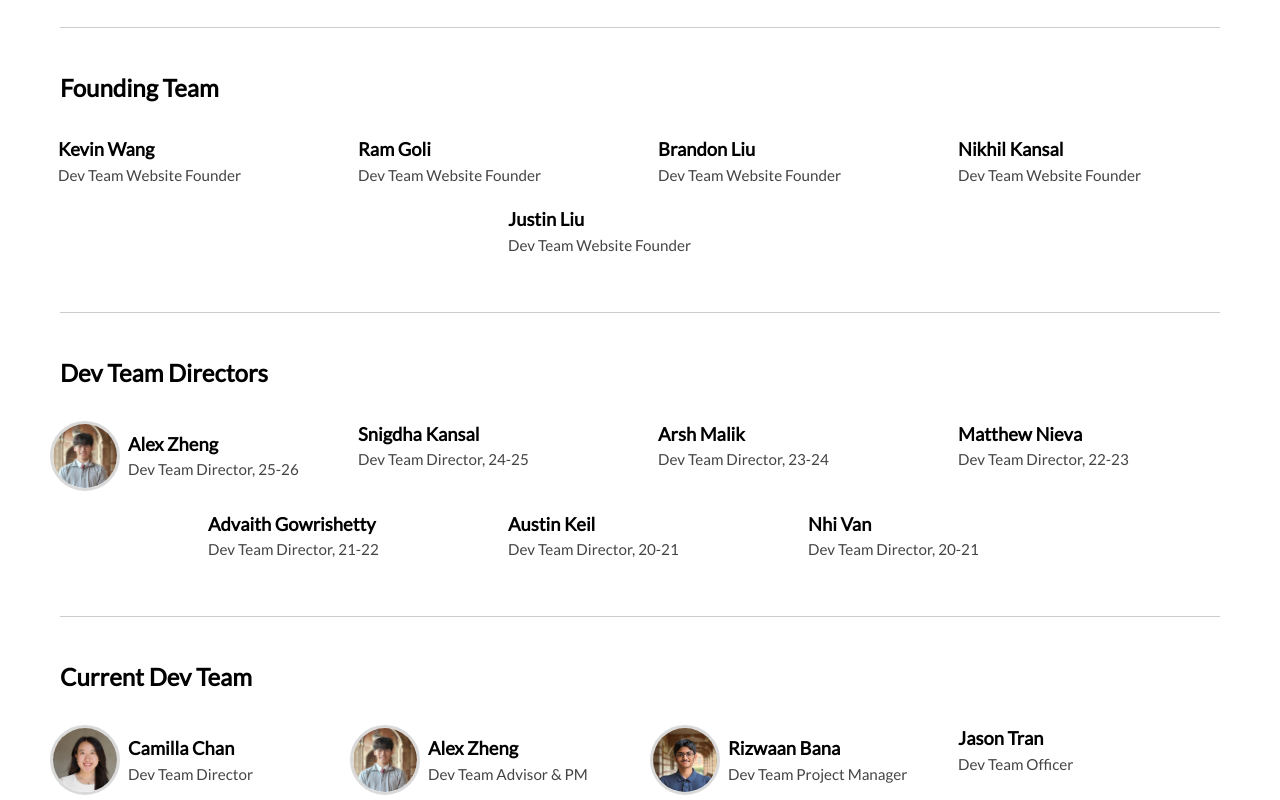
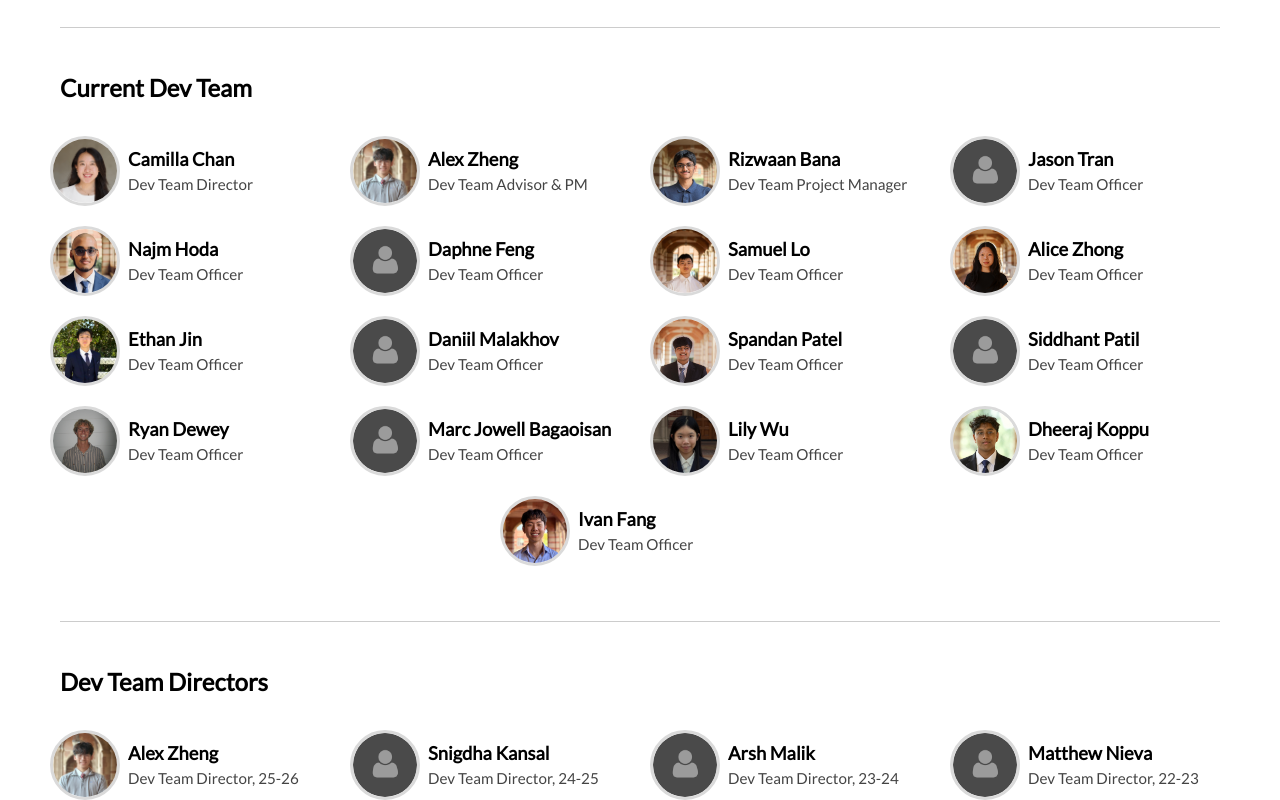
Before and after one commit to uclaacm/membership-portal-ui, a Next.js app: page /resources in a window 1280 px wide. Shown: the part 860-1660 px from the top of the page. Built offline with nearby package versions, Linux system fonts and the light colour scheme; no server answers.

Commit message:
Fixed pfp placeholder and credits order

```diff
--- a/app/resources/officerTile.js
+++ b/app/resources/officerTile.js
@@ -2,10 +2,8 @@ export default function OfficerTile({ officer }) {
   const { name, position, email, picture } = officer;
   return (
     <div className="officer-tile">
-      {picture && (
-        // eslint-disable-next-line @next/next/no-img-element
-        <img src={picture} alt={name} />
-      )}
+      {/* eslint-disable-next-line @next/next/no-img-element */}
+      <img src={picture || '/unknown.png'} alt={name} />
       <div className="content">
         {name && <span className="name">{name}</span>}
         {position && <span className="position">{position}</span>}
--- a/app/resources/resources.jsx
+++ b/app/resources/resources.jsx
@@ -18,9 +18,9 @@ export default function Resources() {
         ))}
       </div>
       {[
+        { title: 'Current Dev Team', key: 'currentDevTeam' },
+        { title: 'Dev Team Directors', key: 'devTeamDirectors' },
         { title: 'Founding Team', key: 'foundingTeam' },
-        { title: 'Dev Team Directors', key: 'devTeamDirectors' },
-        { title: 'Current Dev Team', key: 'currentDevTeam' },
       ].map(({ title, key }) =>
         Config.organization[key]?.length > 0 ? (
           <div key={key}>
```
